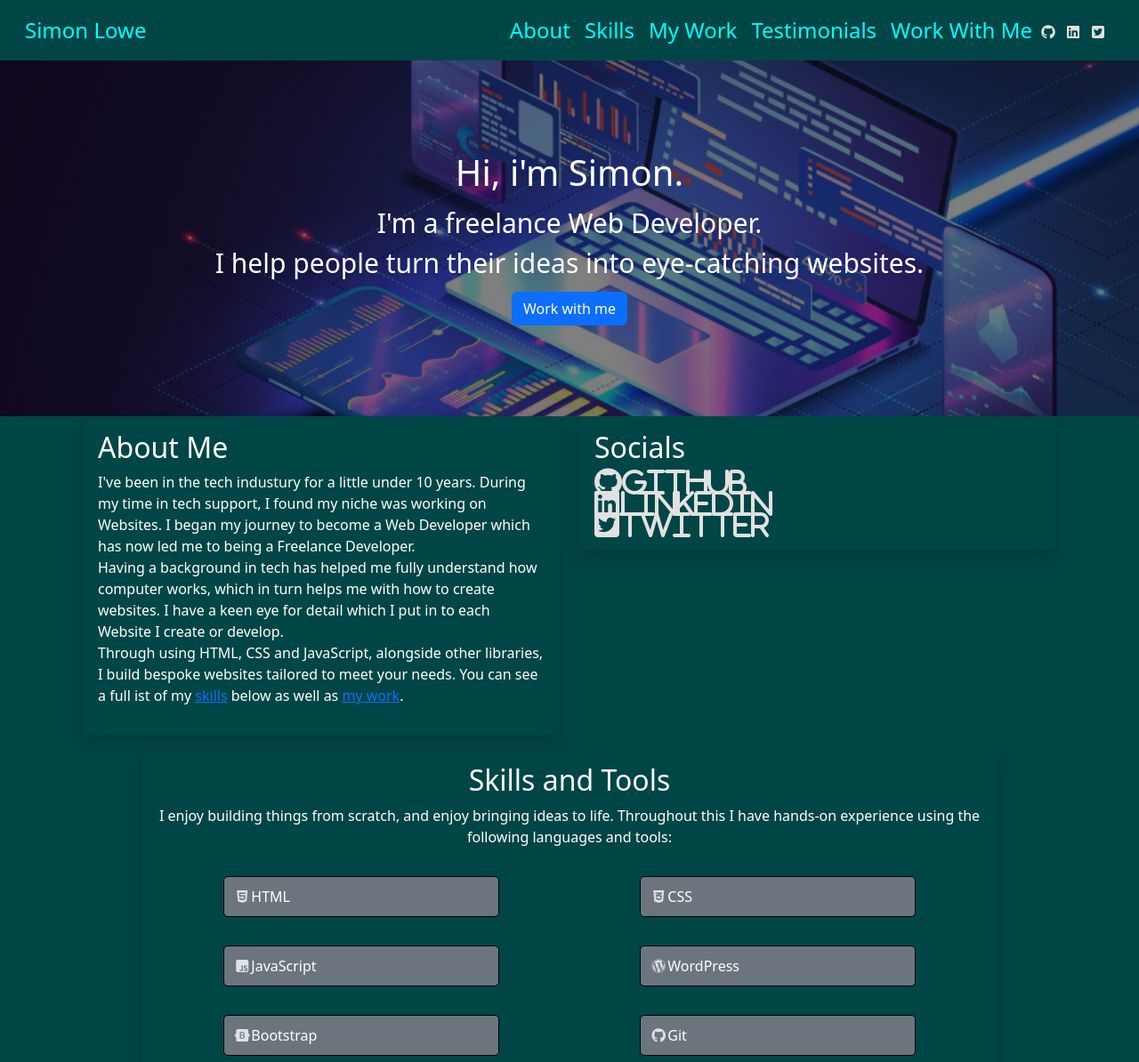
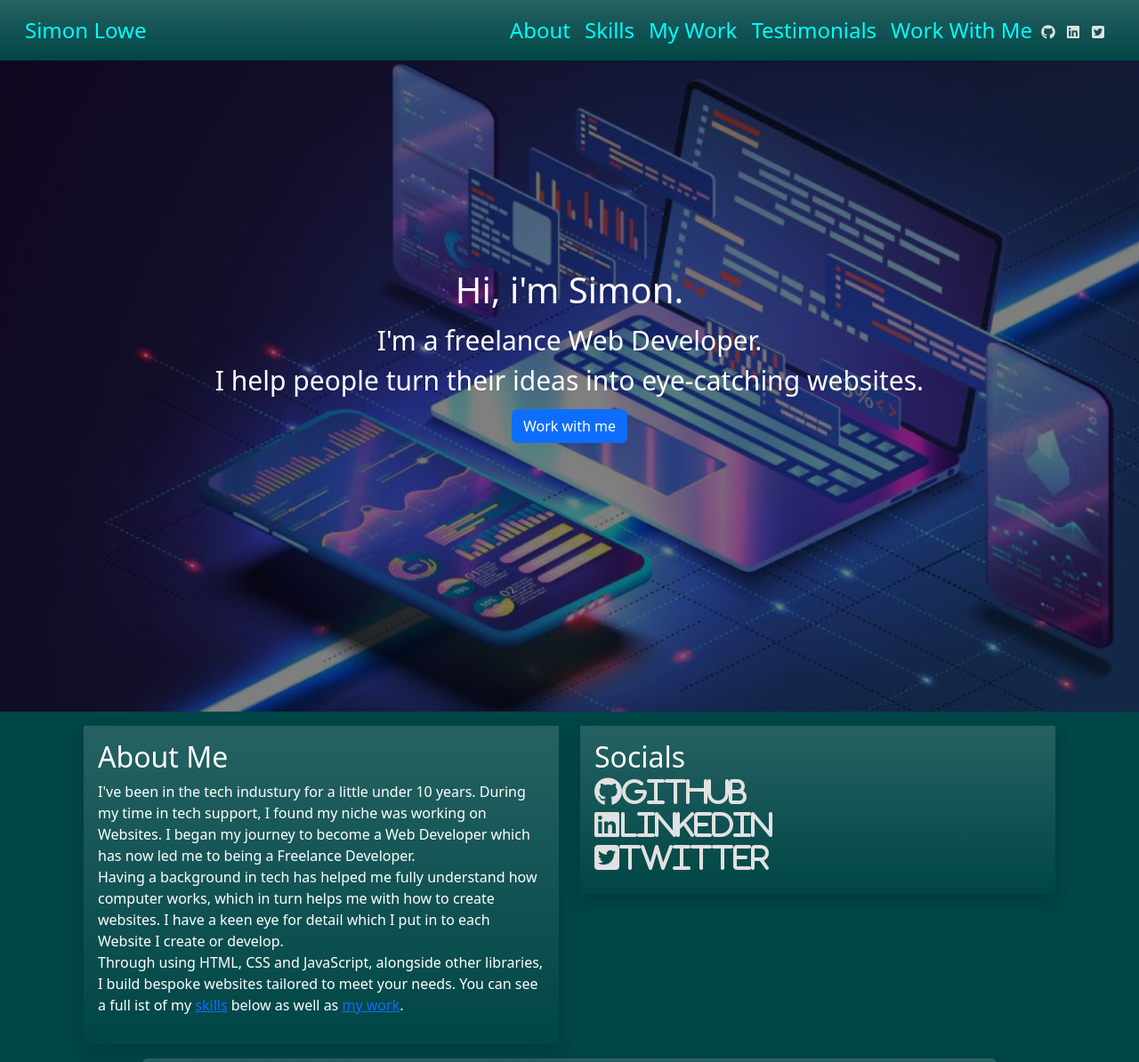
Before and after one commit to LoweSimon/portfolio-site-v2, a website: page dist/index.html in a window 1280 px wide. Shown: the top 1194 px of the page at 89% size. Drawn offline with nearby package versions, Linux system fonts and the light colour scheme.

Commit message:
Working on design

```diff
--- a/scss/_custom.scss
+++ b/scss/_custom.scss
@@ -1,5 +1,4 @@
 $light:         rgb(0, 70, 70);
-$body-bg:       rgb(0, 70, 70);
 $navbar-light-toggler-border-color: white;
 $navbar-light-color:                white;
 
--- a/src/css/portfolio.css
+++ b/src/css/portfolio.css
@@ -1,9 +1,16 @@
-body    {
+/* body    {
     position: relative;
+} */
+*   {
+    margin: 0;
 }
 
 body, html  {
-    height: 100%;
+    height: 100vh;
+}
+
+body    {
+    background-repeat: no-repeat;
 }
 
 div {
@@ -12,7 +19,6 @@ div {
 
 /* Navbar styling */
 i   {
-    /* font-size: 1.5rem; */
     color: #e1e1e1;
 }
 
@@ -25,7 +31,7 @@ i   {
 /* Hero section styling */
 .hero-image {
     background-image: linear-gradient(rgba(0, 0, 0, 0.5), rgba(0, 0, 0, 0.5)), url("/images/web-dev.jpg");
-    height: 50%;
+    height: 100vh;
     background-position: center;
     background-repeat: no-repeat;
     background-size: cover;
@@ -71,8 +77,16 @@ i   {
 /* About me section styling */
 .about-me, .skills_title   {
     text-align: center;
+}
 
+/* .fade-in    {
+    opacity: 0;
+    transition: opacity 250ms ease-in;
 }
+
+.fade-in.appear {
+    opacity: 1;
+} */
 
 
 /* Skill list styling */
--- a/src/js/main.js
+++ b/src/js/main.js
@@ -1,18 +1,14 @@
-// Import custom CSS
-import '../scss/styles.scss'
+const btn = document.getElementById('button');
+const faders = document.querySelectorAll('.fade-in');
 
-// Import all of Bootstrap's JS
-import * as bootstrap from 'bootstrap'
 
-const btn = document.getElementById('button');
 
-document.getElementById('form')
- .addEventListener('submit', function(event) {
+document.getElementById('form').addEventListener('submit', function(event) {
    event.preventDefault();
 
    btn.value = 'Sending...';
 
-   const serviceID = 'default_service';
+   const serviceID = 'service_ipfon8q';
    const templateID = 'template_g3to4r7';
 
    emailjs.sendForm(serviceID, templateID, this)
@@ -24,3 +20,35 @@ document.getElementById('form')
       alert(JSON.stringify(err));
     });
 });
+
+
+// const appearOptions = {}
+
+// const appearOnScroll = new IntersectionObserver
+// (function(
+//     entries,
+//     appearOnScroll
+//   ) {
+//     entries.forEach(entry =>  {
+//       if (!entry.isIntersecting)  {
+//         return;
+//       } else {
+//         entry.target.classList.add('appear');
+//         appearOnScroll.unobserve(entry.target);
+//       }
+//     })
+//   },
+//   appearOptions);
+
+//   faders.forEach(fader => {
+//     appearOnScroll.observe(fader);
+//   })
+
+const appearOnScroll = new IntersectionObserver
+(function
+  (
+    entries,
+    appearOnScroll
+    )
+    {},
+    options)
```
Also changed, not shown: assets/css/style.css, dist/index.html, 1 other file.
